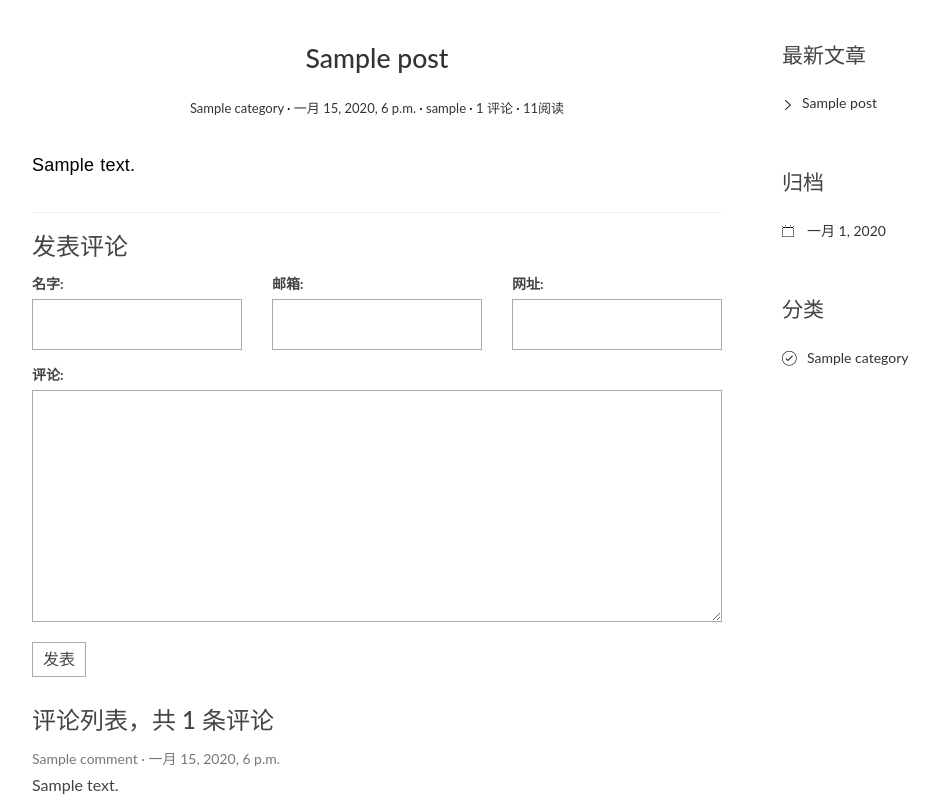
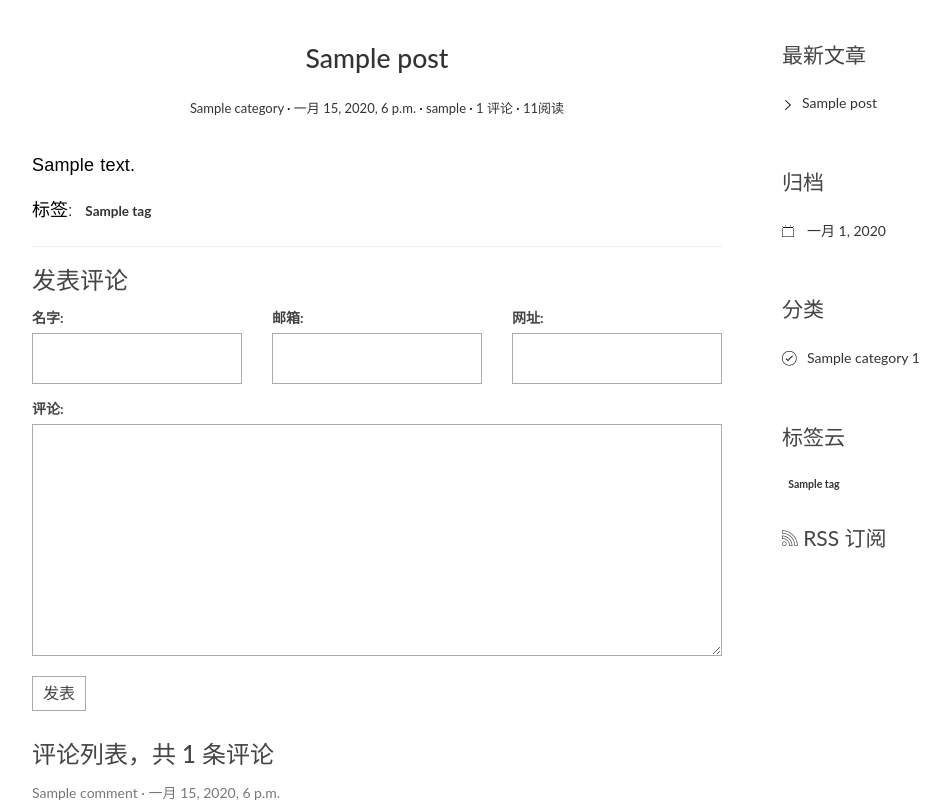
Before and after one commit to zhengzexin-python/myblog, a Django app: page /post/1/ in a window 1280 px wide. Shown: the part 134-934 px from the top of the page, without its empty margins (68-1016 px from the left). Run offline with Django 3.2, Linux system fonts and the light colour scheme; tables that the repository leaves empty hold one stand-in row (values such as "Sample post"); some libraries are stand-ins or nearby versions.

Commit message:
统计分类的文章数和标签云实现

```diff
--- a/blog/templatetags/blog_tag.py
+++ b/blog/templatetags/blog_tag.py
@@ -1,5 +1,6 @@
-from blog.models import Post, Category
+from blog.models import Post, Category, Tag
 from django import template
+from django.db.models import Count
 
 register = template.Library()
 
@@ -19,4 +20,10 @@ def archives():
 # 获得分类模板标签
 @register.simple_tag
 def get_categories():
-    return Category.objects.all()
+    return Category.objects.annotate(num_posts=Count('post')).filter(num_posts__gt=0)
+
+
+# 获得标签云模板标签
+@register.simple_tag
+def get_tags():
+    return Tag.objects.annotate(num_posts=Count('post')).filter(num_posts__gt=0)
--- a/blog/urls.py
+++ b/blog/urls.py
@@ -8,4 +8,5 @@ urlpatterns = [
     url(r'^post/(?P<pk>[0-9]+)/$', views.PostDetailView.as_view(), name='detail'),
     url(r'archives/(?P<year>[0-9]{4})/(?P<month>[0-9]{1,2})/$', views.ArchivesView.as_view(), name="archives"),
     url(r'category/(?P<pk>[0-9]+)/$', views.CategoryView.as_view(), name='category'),
+    url(r'tag/(?P<pk>[0-9]+)/$', views.TagView.as_view(), name='tag'),
 ]
--- a/blog/views.py
+++ b/blog/views.py
@@ -1,7 +1,7 @@
 from django.shortcuts import render, get_object_or_404
 
 # Create your views here.
-from blog.models import Post, Category
+from blog.models import Post, Category, Tag
 from comments.forms import CommentForm
 from django.views.generic import ListView, DetailView
 import markdown
@@ -12,6 +12,62 @@ class IndexView(ListView):
     model = Post  # 设置获取的model
     template_name = 'blog/index.html'  # 设置模板
     context_object_name = 'post_list'  # 设置返回的变量名
+    paginate_by = 1  # 设置分页大小
+
+    def get_context_data(self, **kwargs):
+        context = super().get_context_data(**kwargs)
+        paginator = context.get('paginator')
+        page = context.get('page_obj')
+        is_paginated = context.get('is_paginated')
+        pagination_data = self.pagination_data(paginator, page, is_paginated)
+        context.update(pagination_data)
+        return context
+
+    def pagination_data(self, paginator, page, is_paginated):
+        # 如果没有分页, 返回空字典
+        if not is_paginated:
+            return {}
+        left = []  # 左边连续页码
+        right = []  # 右边连续页码
+        left_has_more = False  # 标示第 1 页页码后是否需要显示省略号
+        right_has_more = False  # 标示最后一页页码前是否需要显示省略号
+        first = False  # 标示是否需要显示第 1 页的页码号
+        last = False  # 标示是否需要显示最后一页的页码号
+        page_number = page.number  # 用户请求的页码
+        total_pages = paginator.num_pages  # 总页数
+        page_range = paginator.page_range  # 获得整个分页页码列表，比如分了四页，那么就是 [1, 2, 3, 4]
+        if page_number == 1:
+            right = page_range[page_number:page_number + 2]
+            if right[-1] < total_pages - 1:
+                right_has_more = True
+            if right[-1] < total_pages:
+                last = True
+        elif page_number == total_pages:
+            left = page_range[(page_number - 3) if (page_number - 3) > 0 else 0: page_number - 1]
+            if left[0] > 2:
+                left_has_more = True
+            if left[0] > 1:
+                first = True
+        else:
+            right = page_range[page_number:page_number + 2]
+            left = page_range[(page_number - 3) if (page_number - 3) > 0 else 0: page_number - 1]
+            if right[-1] < total_pages - 1:
+                right_has_more = True
+            if right[-1] < total_pages:
+                last = True
+            if left[0] > 2:
+                left_has_more = True
+            if left[0] > 1:
+                first = True
+        data = {
+            'left': left,
+            'right': right,
+            'left_has_more': left_has_more,
+            'right_has_more': right_has_more,
+            'first': first,
+            'last': last,
+        }
+        return data
 
 
 # 文章视图
@@ -59,3 +115,10 @@ class CategoryView(IndexView):
     def get_queryset(self):
         cate = get_object_or_404(Category, pk=self.kwargs.get('pk'))
         return super(CategoryView, self).get_queryset().filter(category=cate)
+
+
+# 云标签视图
+class TagView(IndexView):
+    def get_queryset(self):
+        tag = get_object_or_404(Tag, pk=self.kwargs.get('pk'))
+        return super(TagView, self).get_queryset().filter(tags=tag)
--- a/templates/base.html
+++ b/templates/base.html
@@ -108,7 +108,11 @@
                     {% get_categories as categories_list %}
                     <ul>
                         {% for categories in  categories_list %}
-                            <li><a href="{% url 'blog:category' categories.pk %}">{{ categories }}</a></li>
+                            <li>
+                                <a href="{% url 'blog:category' categories.pk %}">{{ categories.name }}
+                                    <span class="post-count">{{ categories.num_posts }}</span>
+                                </a>
+                            </li>
                         {% empty %}
                             暂无分类
                         {% endfor %}
@@ -116,44 +120,23 @@
                     </ul>
                 </div>
 
-               {% comment %} <div class="widget widget-tag-cloud">
+                <div class="widget widget-tag-cloud">
                     <h3 class="widget-title">标签云</h3>
-                    <ul>
-                        <li>
-                            <a href="#">Django</a>
-                        </li>
-                        <li>
-                            <a href="#">Python</a>
-                        </li>
-                        <li>
-                            <a href="#">Java</a>
-                        </li>
-                        <li>
-                            <a href="#">笔记</a>
-                        </li>
-                        <li>
-                            <a href="#">文档</a>
-                        </li>
-                        <li>
-                            <a href="#">AngularJS</a>
-                        </li>
-                        <li>
-                            <a href="#">CSS</a>
-                        </li>
-                        <li>
-                            <a href="#">JavaScript</a>
-                        </li>
-                        <li>
-                            <a href="#">Snippet</a>
-                        </li>
-                        <li>
-                            <a href="#">jQuery</a>
-                        </li>
-                    </ul>
+                    {% get_tags as tag_list %}
+
+                    {% for tag in tag_list %}
+
+                        <span class="label label-important"><a
+                                href="{% url 'blog:tag' tag.pk %}">{{ tag.name }}</a></span>
+
+                    {% empty %}
+                        暂无标签！
+                    {% endfor %}
+
                 </div>
                 <div class="rss">
                     <a href=""><span class="ion-social-rss-outline"></span> RSS 订阅</a>
-                </div>{% endcomment %}
+                </div>
             </aside>
         </div>
     </div>
--- a/templates/blog/detail.html
+++ b/templates/blog/detail.html
@@ -10,11 +10,20 @@
                 <span class="post-date"><a href="#"><time class="entry-date"
                                                           datetime="{{ post.create_time }}">{{ post.create_time }}</time></a></span>
                 <span class="post-author"><a href="#">{{ post.author }}</a></span>
-                <span class="comments-link"><a href="{% url 'comments:post_comment' post.pk %}">{{ post.comment_set.count }} 评论</a></span>
+                <span class="comments-link"><a
+                        href="{% url 'comments:post_comment' post.pk %}">{{ post.comment_set.count }} 评论</a></span>
                 <span class="views-count"><a href="#">{{ post.views }}阅读</a></span>
             </div>
         </header>
-        <div class="entry-content clearfix">{{ post.body | safe }}</div>
+        <div class="entry-content clearfix">{{ post.body | safe }}
+            <div class="widget-tag-cloud">
+                标签:
+                    {% for tag in post.tags.all %}
+                        <span class="label label-important"><a href="{% url 'blog:tag' tag.pk %}">{{ tag.name }}</a></span>
+                    {% endfor %}
+
+            </div>
+        </div>
     </article>
     <section class="comment-area" id="comment-area">
         <hr>
```
Also changed, not shown: templates/blog/index.html (+48 -13 lines).
